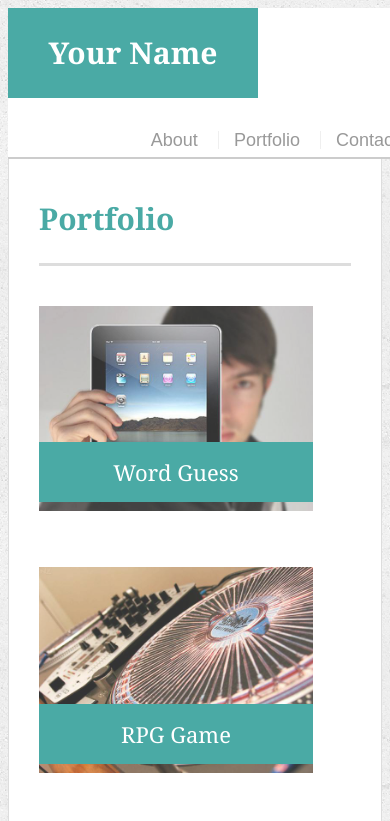
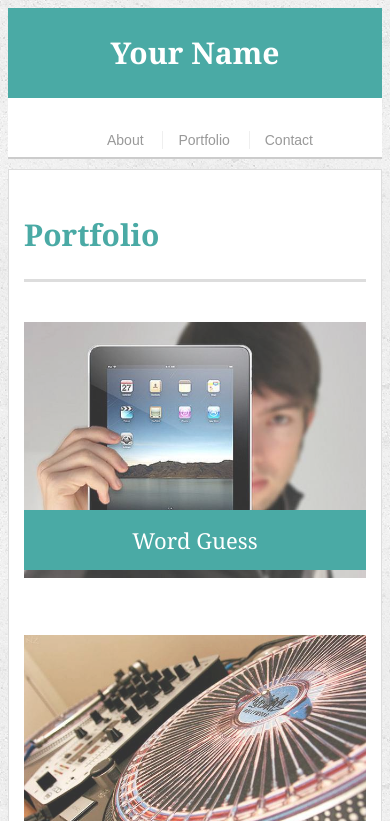
Before and after one commit to lkmoua012/Responsive-Portfolio, a plain HTML site: page portfolio.html in a window 390 px wide. Shown: the top 821 px of the page. Drawn offline with Linux system fonts and the light colour scheme.

Commit message:
640 Query

```diff
--- a/assets/css/style.css
+++ b/assets/css/style.css
@@ -215,3 +215,77 @@ input[type=submit] {
   background: #4aaaa5;
   border: 0 none;
 }
+
+@media (max-width: 980px){
+#masthead{
+  position: static;
+}
+
+}
+
+@media (max-width: 768px){
+#masthead{
+  position: static;
+}
+
+}
+
+@media (max-width: 640px){
+#masthead{
+  position: relative;
+  margin: auto;
+}
+
+#logo{
+  width:100%;
+}
+
+nav{
+  width: 100%;
+  text-align: center;
+  font-size: 14px;
+}
+
+.auth-image {
+  float: none;
+  width: 100%;
+}
+
+.main-section {
+  float: left;
+  width: 100%;
+  margin: auto;
+  height: 100%;
+  padding: 15px;
+  font-size: 16px;
+}
+
+#main-container{
+  margin: auto;
+  width:100%;
+  padding-top: 10px;
+}
+
+.container{
+  margin: auto;
+  width:100%;
+  height:100%;
+}
+
+.work{
+  width: 100%
+}
+
+footer {
+  padding: 30px 0;
+  clear: both;
+  font-size: 12px;
+  color: #fff;
+  color: #ccc;
+  text-align: center;
+  background: #666;
+  border-top: 8px solid #4aaaa5;
+  height: 50px;
+}
+
+}
--- a/portfolio.html
+++ b/portfolio.html
@@ -2,7 +2,7 @@
 <html lang="en-us">
 
 <head>
-  <meta charset="UTF-8">
+  <meta name="viewport" charset="UTF-8">
   <title>Portfolio | Your Name</title>
   <link rel="stylesheet" type="text/css" href="assets/css/style.css">
 </head>
```
Also changed, not shown: contact.html (+1 -1 lines), index.html (+1 -4 lines).
